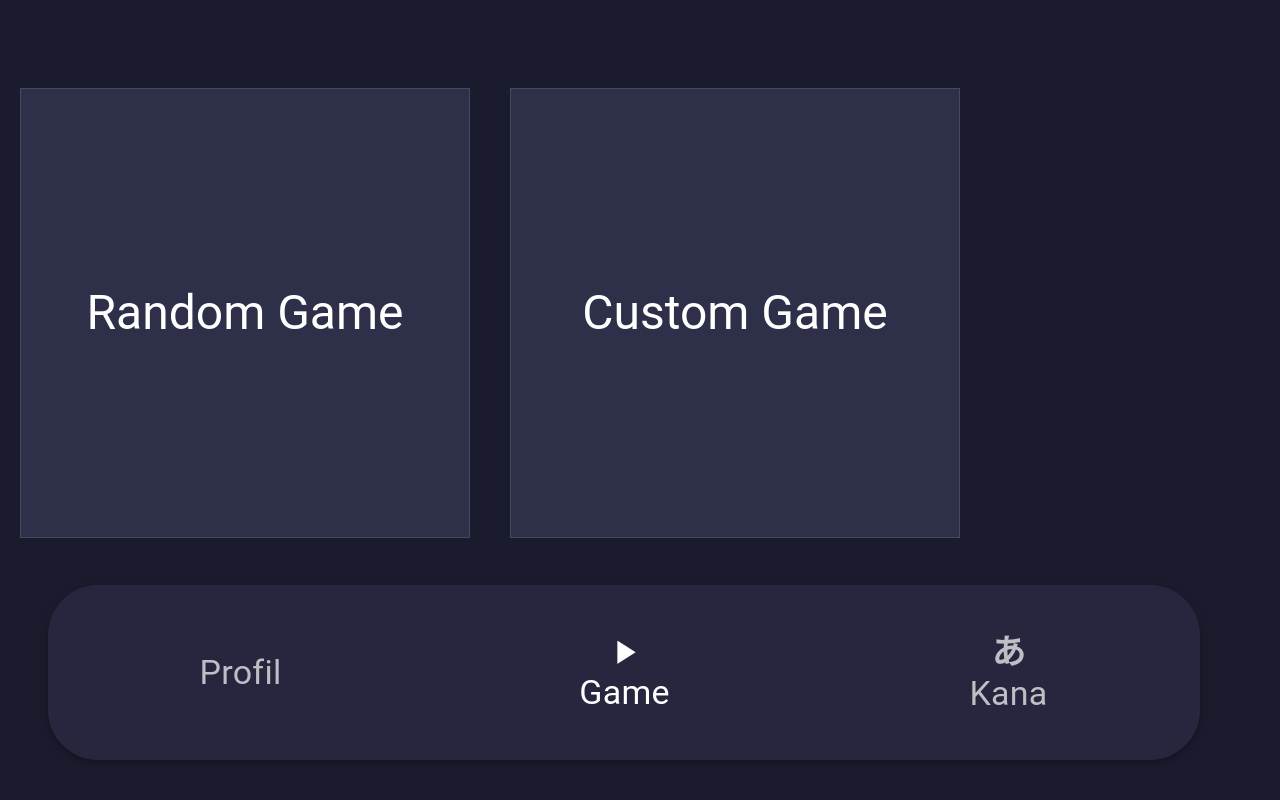
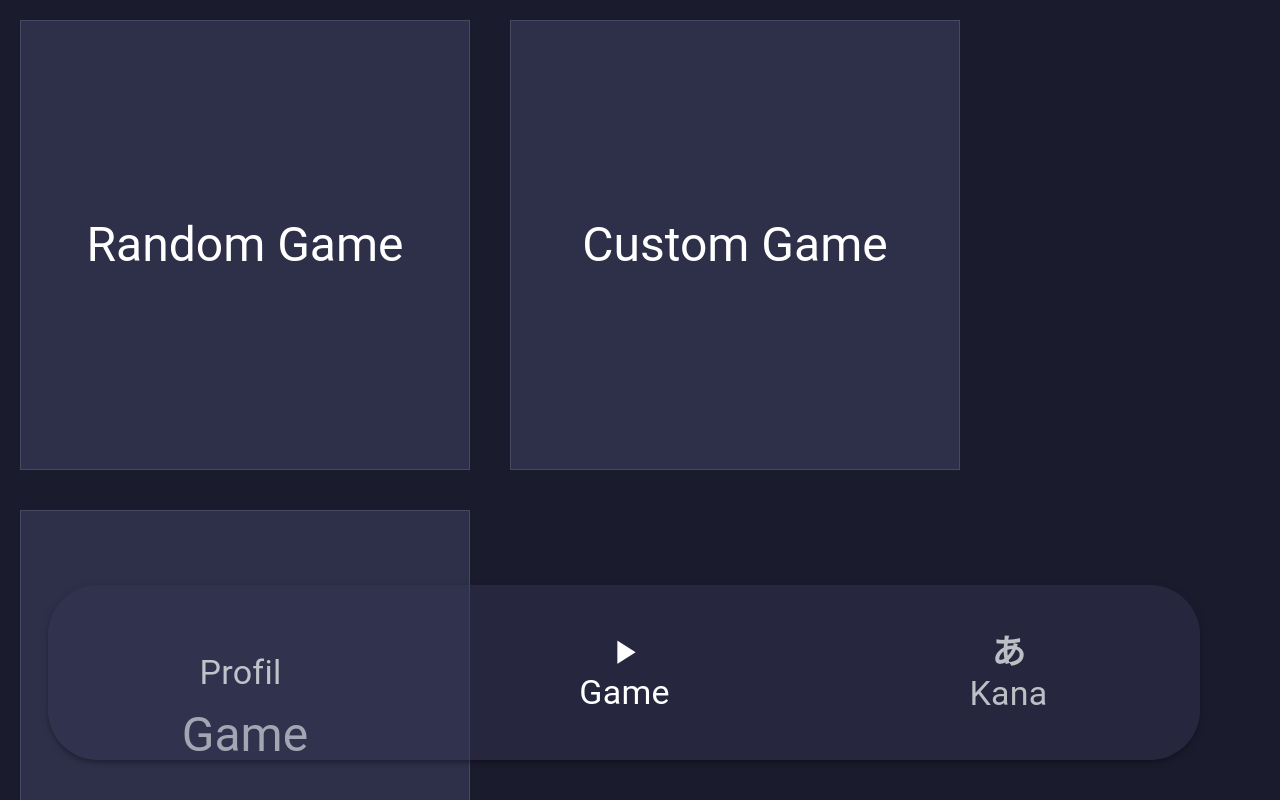
Before and after one commit to tomctr/KanaGames, a Vue app in the folder client/: page /#/ in a window 1280 px wide. Shown: the top 800 px of the page. Built offline with nearby package versions, Linux system fonts and the light colour scheme.

Commit message:
add tile for game test

```diff
--- a/client/src/components/Game.vue
+++ b/client/src/components/Game.vue
@@ -1,9 +1,4 @@
 <template>
-  <v-row justify="center" align="center" class="fill-height ml-0 mr-0">
-    <PreGame v-on:start-game="startGame" v-show="showPreGame" :gametypeconfig="typegame" />
-    <KanaCard v-if="!showPreGame && !isEndGame" :config="config" v-on:end-game="endGame" />
-    <EndGame v-if="isEndGame" :examResult="examResult" />
-  </v-row>
 </template>
 
 <script>
@@ -40,3 +35,6 @@ export default {
   }
 };
 </script>
+
+<style>
+</style>
--- a/client/src/components/SelectGame.vue
+++ b/client/src/components/SelectGame.vue
@@ -1,6 +1,18 @@
 <template>
   <div class="fill-height" id="selectDiv">
-    <v-card id="cardCategory" v-for="cat in gameCategory" :key="cat" :to="cat.link" outlined tile height="450px" width="450px"  class="ma-5 d-flex align-center justify-center" dark shaped>
+    <v-card
+      id="cardCategory"
+      v-for="cat in gameCategory"
+      :key="cat"
+      :to="cat.link"
+      outlined
+      tile
+      height="450px"
+      width="450px"
+      class="ma-5 d-flex align-center justify-center"
+      dark
+      shaped
+    >
       <span id="textCategory" class="display-2">{{cat.title}}</span>
     </v-card>
   </div>
@@ -10,20 +22,20 @@
 export default {
   data: () => ({
     gameCategory: [
-        {title: "Random Game", link: "/game/random"},
-        {title: "Custom Game", link: "/game/custom"},
+      { title: "Random Game", link: "/game/random" },
+      { title: "Custom Game", link: "/game/custom" },
+      { title: "Game", link: "/game" }
     ]
   })
 };
 </script>
 
 <style>
-#cardCategory{
+#cardCategory {
   background-color: rgba(55, 57, 86, 0.7);
   align-self: center;
-
 }
-#selectDiv{
+#selectDiv {
   display: flex;
   flex-wrap: wrap;
 }
--- a/client/src/main.js
+++ b/client/src/main.js
@@ -21,7 +21,8 @@ const router = new VueRouter({
     { path: '/profil', component: Profil },
     { path: '/kana', component: KanaDico },
     { path: '/game/custom', component: CustomGame },
-    { path: '/game/random', component: RandomGame }
+    { path: '/game/random', component: RandomGame },
+    { path: '/game', component: Game }
   ]
 })
 
```
